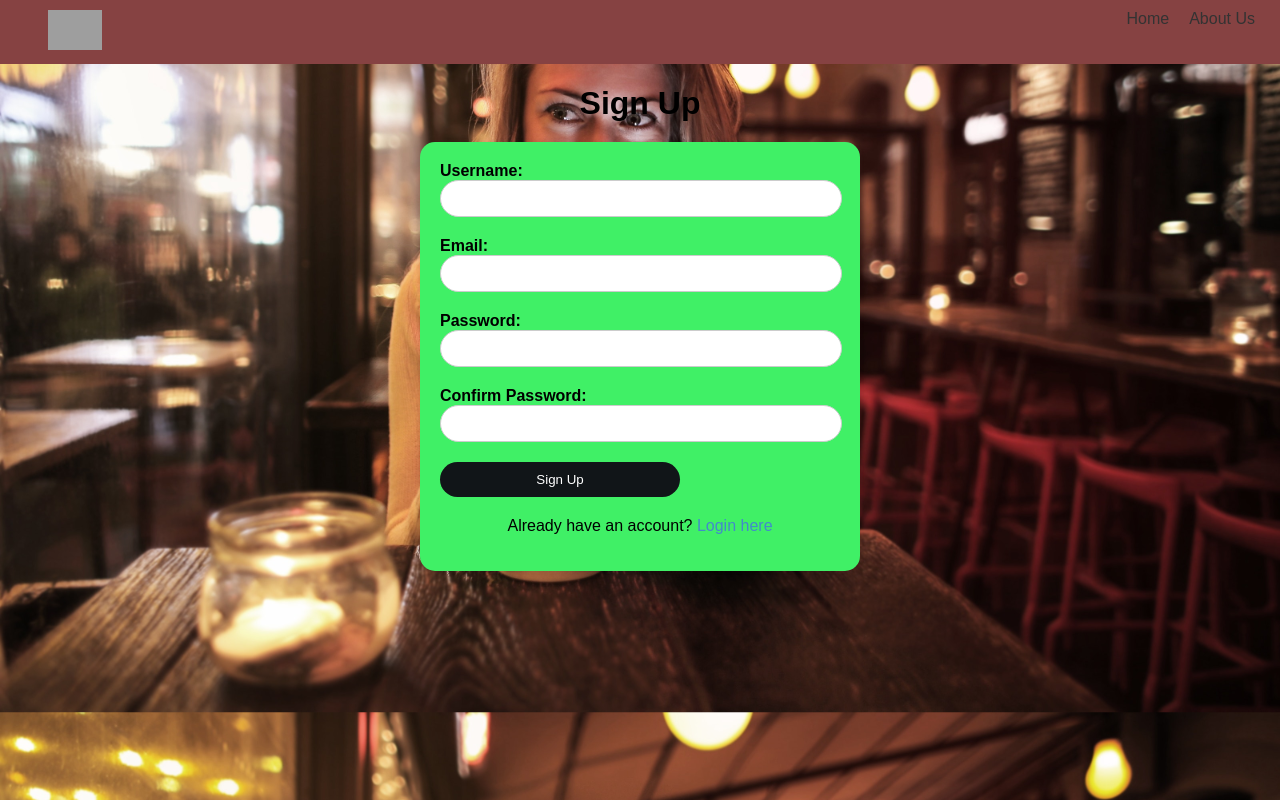
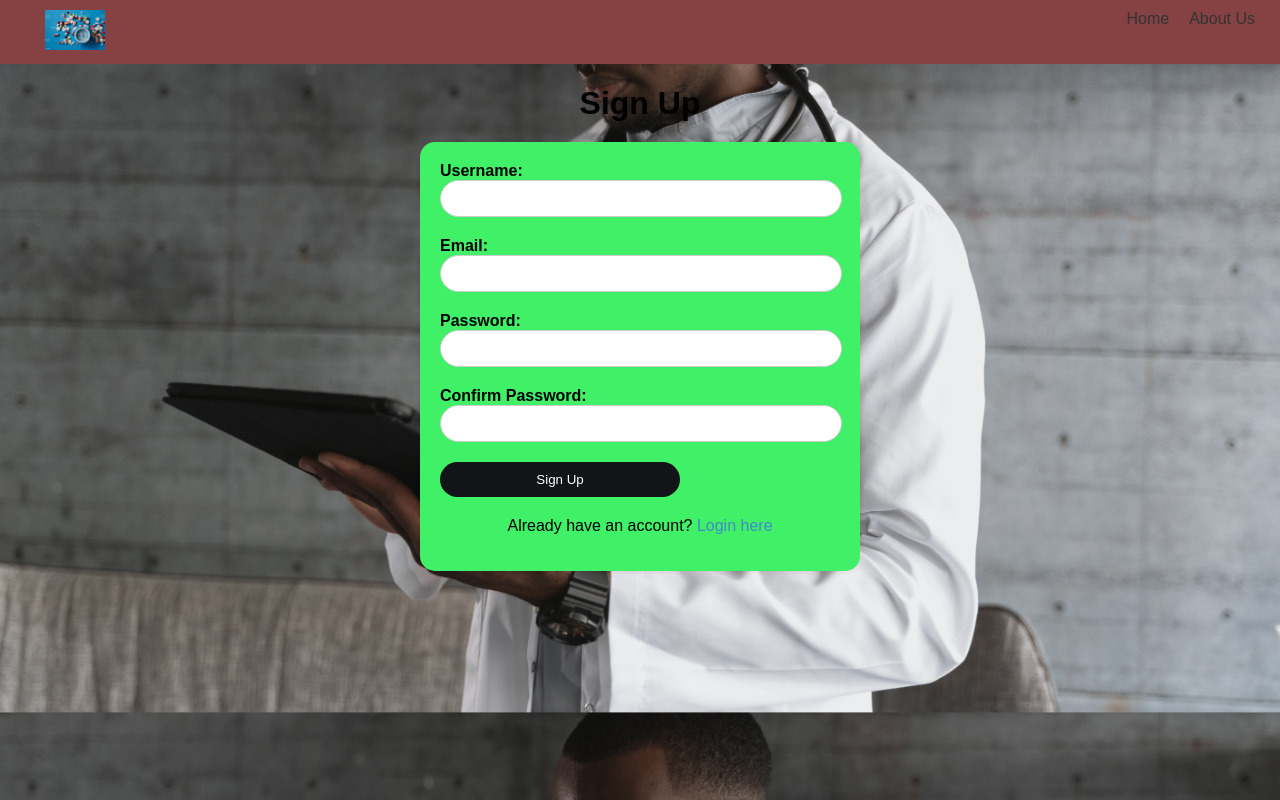
Before and after one commit to Joshuaomwami/software-med-project, a PHP site: page /sign-up.php in a window 1280 px wide. Run offline with PHP 8.4, Linux system fonts and the light colour scheme; grey boxes are pictures that could not be loaded.

Commit message:
second commit

```diff
--- a/sign-up.css
+++ b/sign-up.css
@@ -2,7 +2,7 @@
 
 body {
   font-family: 'poppins', sans-serif;
-  background-image:url(med-images/254.jpg);
+  background-image:url(med-images/med20.jpg);
   background-size: cover;
   background-position: center;
   margin: 0;
--- a/sign-up.php
+++ b/sign-up.php
@@ -8,7 +8,7 @@
   <nav class="navbar">
     <ul>
       <li>
-        <img src="med-images/med1.jpg" alt="Logo">
+        <img src="med-images/med 1.jpg" alt="Logo">
       </li>
       <li><a href="home.html">Home</a></li>
       <li><a href="about-us.html">About Us</a></li>
```
Also changed, not shown: med-images/med20.jpg (added).
